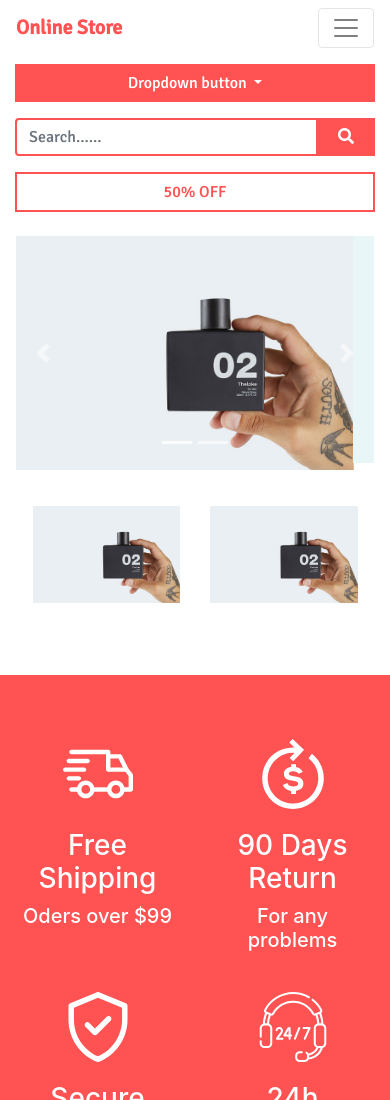
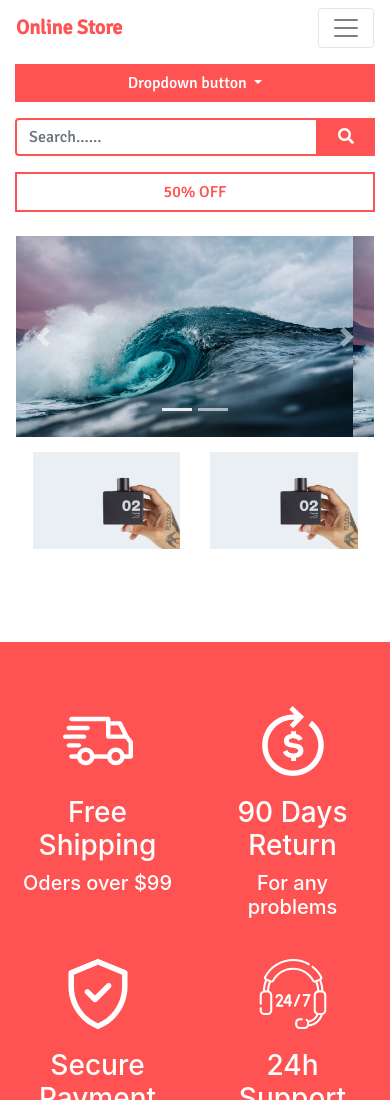
Before and after one commit to YukyNawanjana/ecommerce-website, a plain HTML site: page index.html in a window 390 px wide. Shown: the top 1100 px of the page. Drawn offline with nearby package versions, Linux system fonts and the light colour scheme.

Commit message:
img banners fixed

```diff
--- a/css/style.css
+++ b/css/style.css
@@ -289,7 +289,9 @@ Variables
         margin-bottom: 0 !important;
     }
     .img-banner-ads{
-        margin-top:  0 !important;
+        margin: 0 auto !important;
+        position: relative;
+        top: -21px;
     }
 
 }
@@ -300,5 +302,12 @@ Variables
     .topnav{
         display: none;
     }
-
+    .img-banner-ads{
+        margin: 0 auto !important;
+        position: relative;
+        top: -21px;
+    }
+    .img-ads{
+        margin-top: 0 !important;
+    }
 }
--- a/index.html
+++ b/index.html
@@ -144,11 +144,11 @@
               </ol>
               <div class="carousel-inner">
                 <div class="carousel-item active">
-                  <img class="d-block w-100" src="./assets/images/banner-12.jpg" alt="First slide">
+                  <img class="d-block w-100" src="./assets/images/pexels-emiliano-arano-1295138.jpg" alt="First slide">
 
                 </div>
                 <div class="carousel-item">
-                  <img class="d-block w-100" src="./assets/images/banner-15.jpg" alt="Second slide">
+                  <img class="d-block w-100" src="./assets/images/pexels-emiliano-arano-1295138.jpg" alt="Second slide">
                 </div>
               </div>
               <a class="carousel-control-prev" href="#carouselExampleIndicators" role="button" data-slide="prev">
@@ -163,11 +163,11 @@
 
           </div>
           <div class="col-lg-4 col-10 mx-auto mt-3 d-flex flex-row px-0 img-banner-ads">
-              <div class="row">
-                <div class="col-md-10 col-6 my-3 mx-auto my-lg-0 align-items-start">
+              <div class="row justify-content-center">
+                <div class="col-lg-10 col-6 my-3 mx-auto my-lg-0 align-items-start img-ads">
                   <img src="./assets/images/banner-12.jpg" class="img-fluid" alt="">
                 </div>
-                <div class="col-md-10 col-6 my-3 mx-auto my-lg-0 d-flex align-items-end">
+                <div class="col-lg-10 col-6 my-3 mx-auto my-lg-0 d-flex align-items-end img-ads">
                   <img src="./assets/images/banner-12.jpg" class="img-fluid" alt="">
                 </div>
               </div>
```
